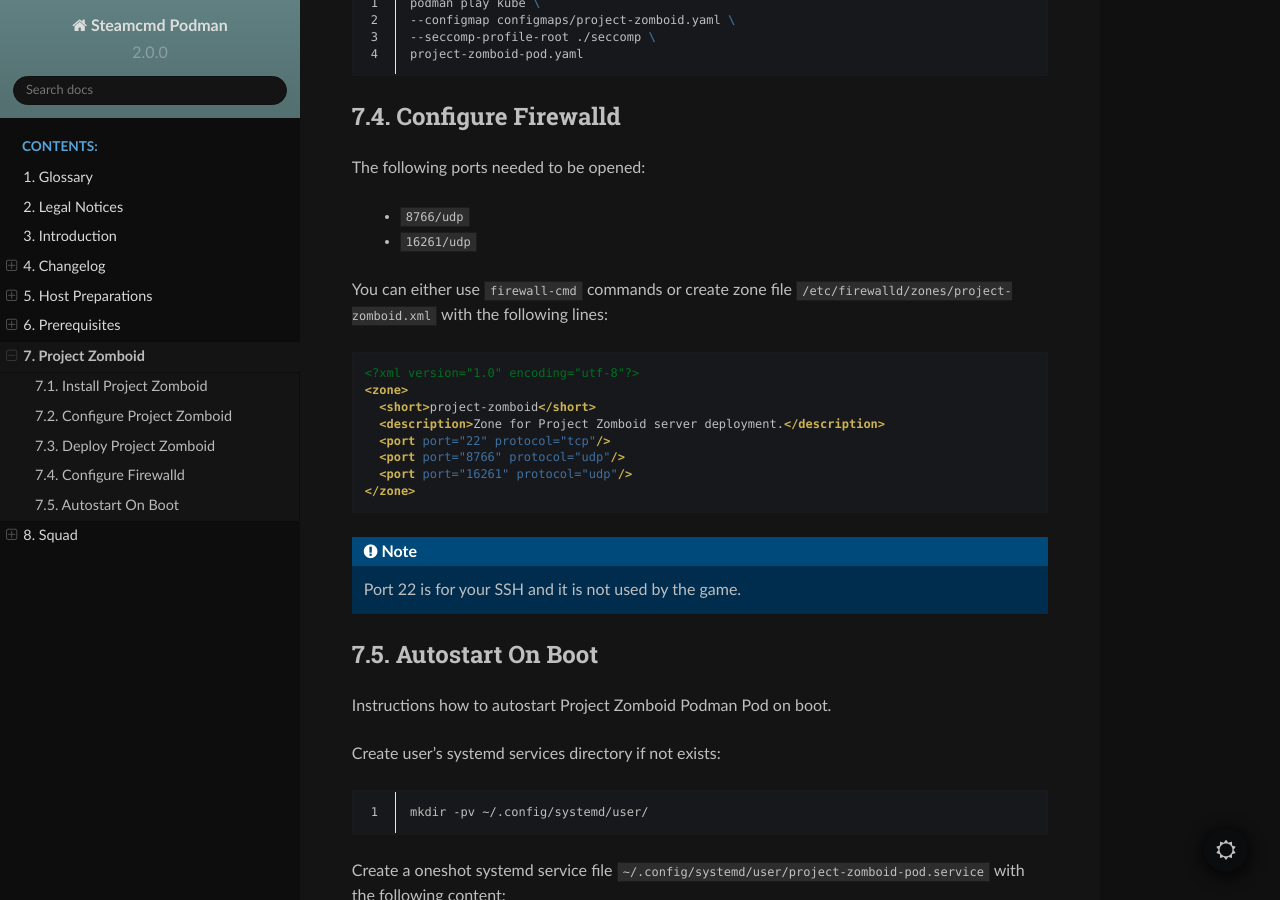
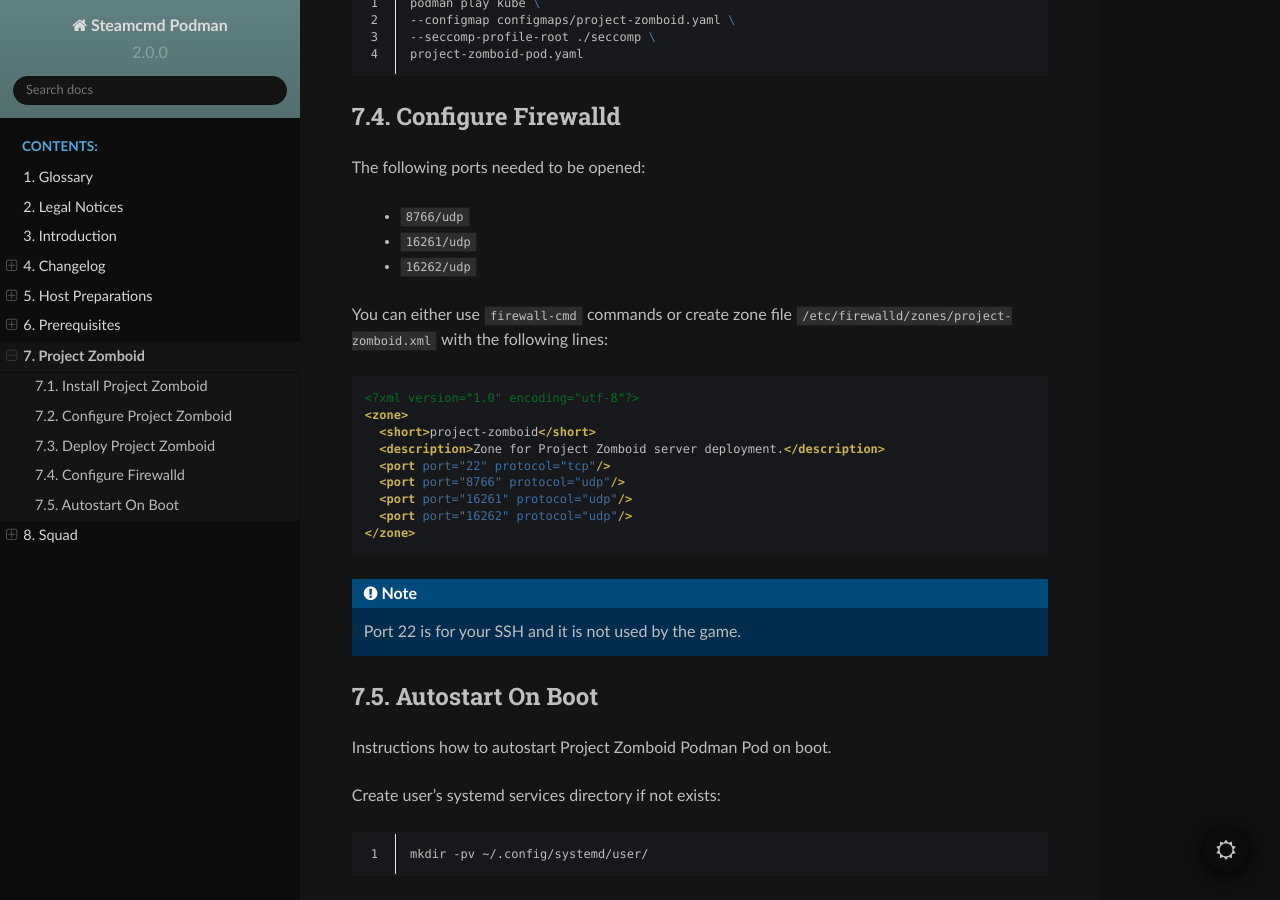
Before and after one commit to extra2000/steamcmd-podman, a Sphinx documentation site: the page built from docs/source/game_project_zomboid.rst, in a window 1280 px wide and 900 px high, scrolled down 2737 px. Built offline with Sphinx 7.4.7 and the Read the Docs theme 2.0.0, drawn with Linux system fonts in a browser that asks for light colours.

Commit message:
docs(project-zomboid): add port `16262/udp`

```diff
--- a/docs/source/game_project_zomboid.rst
+++ b/docs/source/game_project_zomboid.rst
@@ -151,6 +151,7 @@
 
     * ``8766/udp``
     * ``16261/udp``
+    * ``16262/udp``
 
 You can either use ``firewall-cmd`` commands or create zone file ``/etc/firewalld/zones/project-zomboid.xml`` with the following lines:
 
@@ -163,6 +164,7 @@
       <port port="22" protocol="tcp"/>
       <port port="8766" protocol="udp"/>
       <port port="16261" protocol="udp"/>
+      <port port="16262" protocol="udp"/>
     </zone>
 
 .. note::
```
